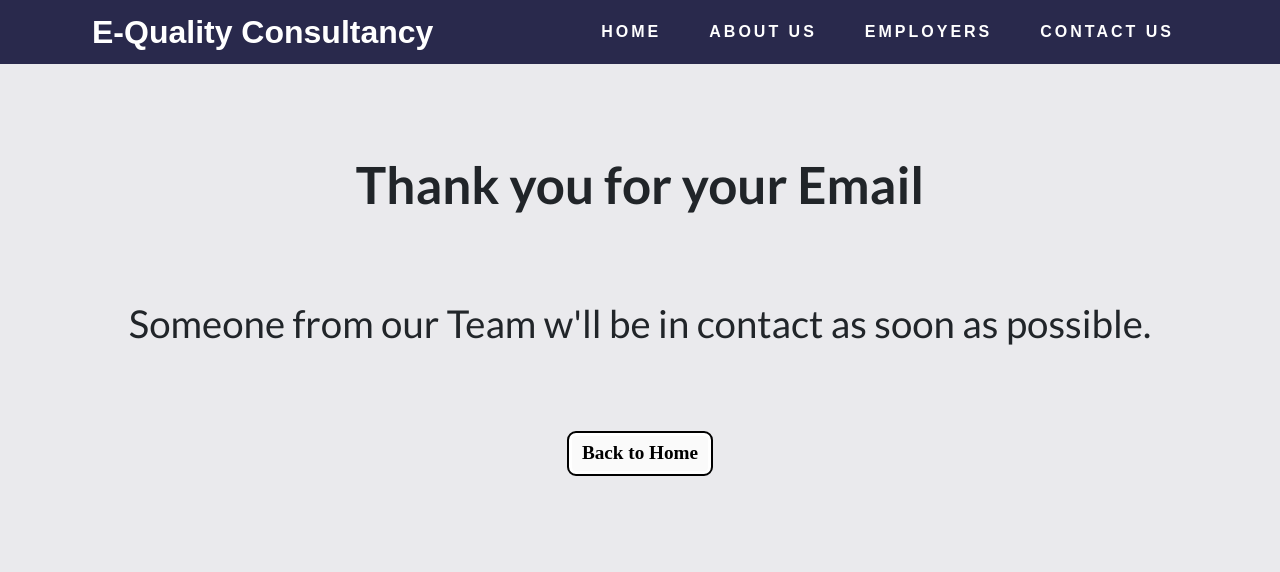
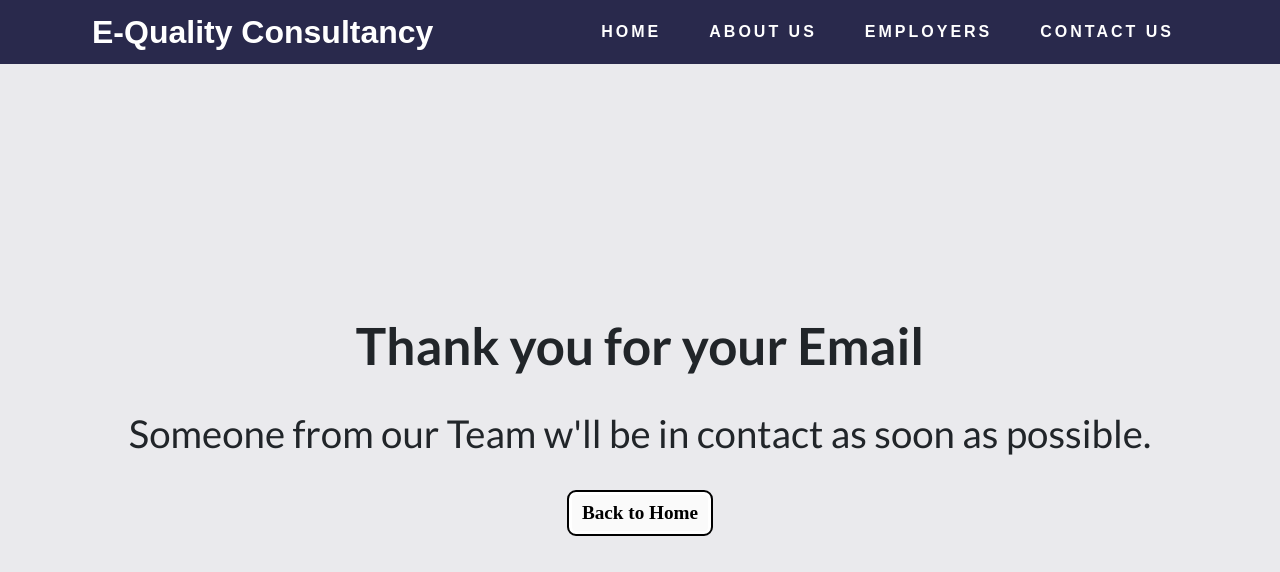
Before and after one commit to StevenWeir038/equality_consultants, a plain HTML site: page thankyou.html in a window 1280 px wide. Shown: the top 572 px of the page. Drawn offline with nearby package versions, Linux system fonts and the light colour scheme.

Commit message:
Thank you page - media query min 576

```diff
--- a/assets/css/style.css
+++ b/assets/css/style.css
@@ -822,10 +822,27 @@ textarea {
 /* Small devices (landscape phones, 576px and up) */
 @media (min-width: 576px) {
 
+  /* -------------------------------- Home */
   .video-container {
     margin-top: 4.8rem;
   }
 
+  /* -------------------------------- Thank you page */
+  .container-thankyou {
+    height: 100vh;
+  }
+
+  .container-thankyou h1 {
+    padding: 0 3.2rem;
+    text-align: center;
+  }
+
+  .container-thankyou h2 {
+    padding: 1.6rem;
+    text-align: center;
+  }
+
+  /* -------------------------------- Footer */
   .f-col-1 {
     display: flex;
     flex-direction: column;
```
